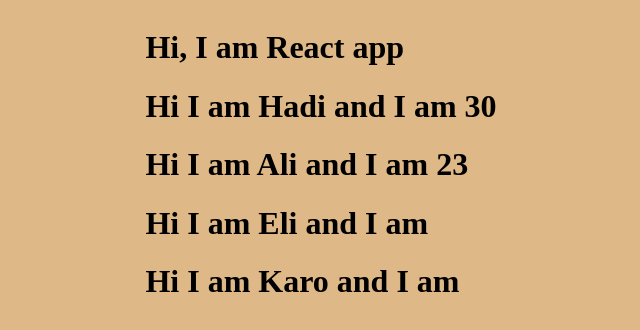
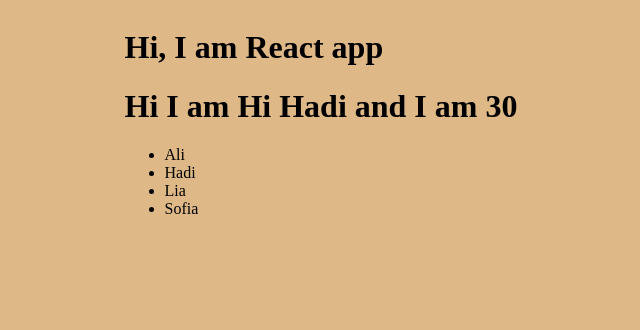
Before and after one commit to Ioannis-Kavalidis/Coding-Exercises, a React (Create React App) app in the folder live-coding/06-20 June/11-06/: page / in a window 1280 px wide. Shown: the top 330 px of the page, without its empty margins (319-959 px from the left). Built offline with nearby package versions, Linux system fonts and the light colour scheme.

Commit message:
more on React

```diff
--- a/live-coding/06-20 June/11-06/src/components/App.js
+++ b/live-coding/06-20 June/11-06/src/components/App.js
@@ -1,16 +1,24 @@
 import React from "react";
-import Text from "./Text";
+import { Text, Hello } from "./Text";
+
+const userLogin = true;
+const names = ["Ali", "Hadi", "Lia", "Sofia"];
 
 const App = () => {
+  const listName = names.map((name, i) => <li key={i}>{name}</li>);
+
   return (
     <React.Fragment>
       <h1>Hi, I am React app</h1>
-      <Text name="Hadi" age="30" />
-      <Text name="Ali" age="23" />
-      <Text name="Eli" />
-      <Text name="Karo" />
+      <Text name={userLogin ? "Hi Hadi" : "IKD"} age="30" />
+      <ul>{listName}</ul>
       {
         // commenting in React
+        /*more comments
+          <Text name="Hadi" age="30" />
+          <Text name="Ali" age="23" />
+          <h1>{userLogin ? "Hi Hadi" : "Login please"}</h1>
+        */
       }
     </React.Fragment>
   );
--- a/live-coding/06-20 June/11-06/src/components/Text.js
+++ b/live-coding/06-20 June/11-06/src/components/Text.js
@@ -12,7 +12,7 @@ import React from "react";
 
 // export default Text;
 
-export default class Text extends React.Component {
+class Text extends React.Component {
   render() {
     return (
       <h1>
@@ -22,4 +22,11 @@ export default class Text extends React.Component {
     );
   }
 }
-// export default Text;
+
+class Hello extends React.Component {
+  render() {
+    return <h1>Hi I like React :)</h1>;
+  }
+}
+
+export { Text, Hello };
```
